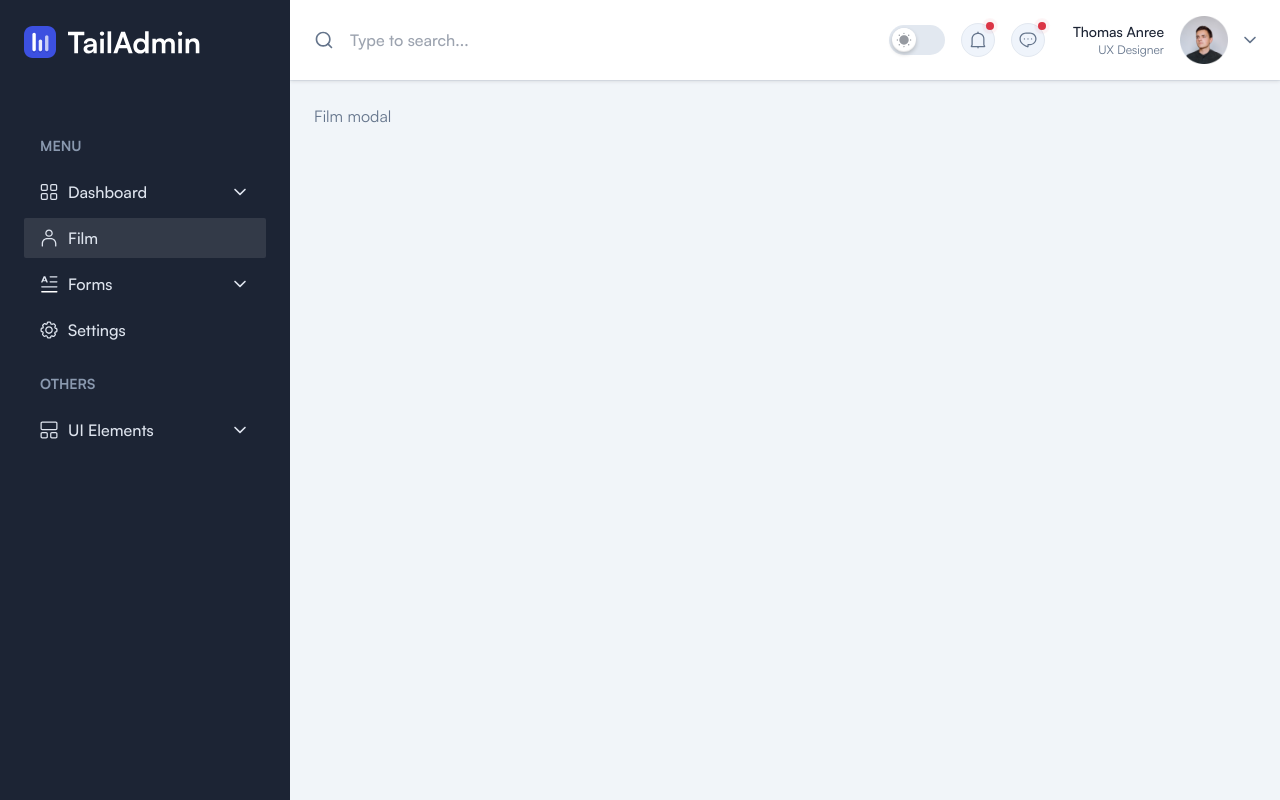
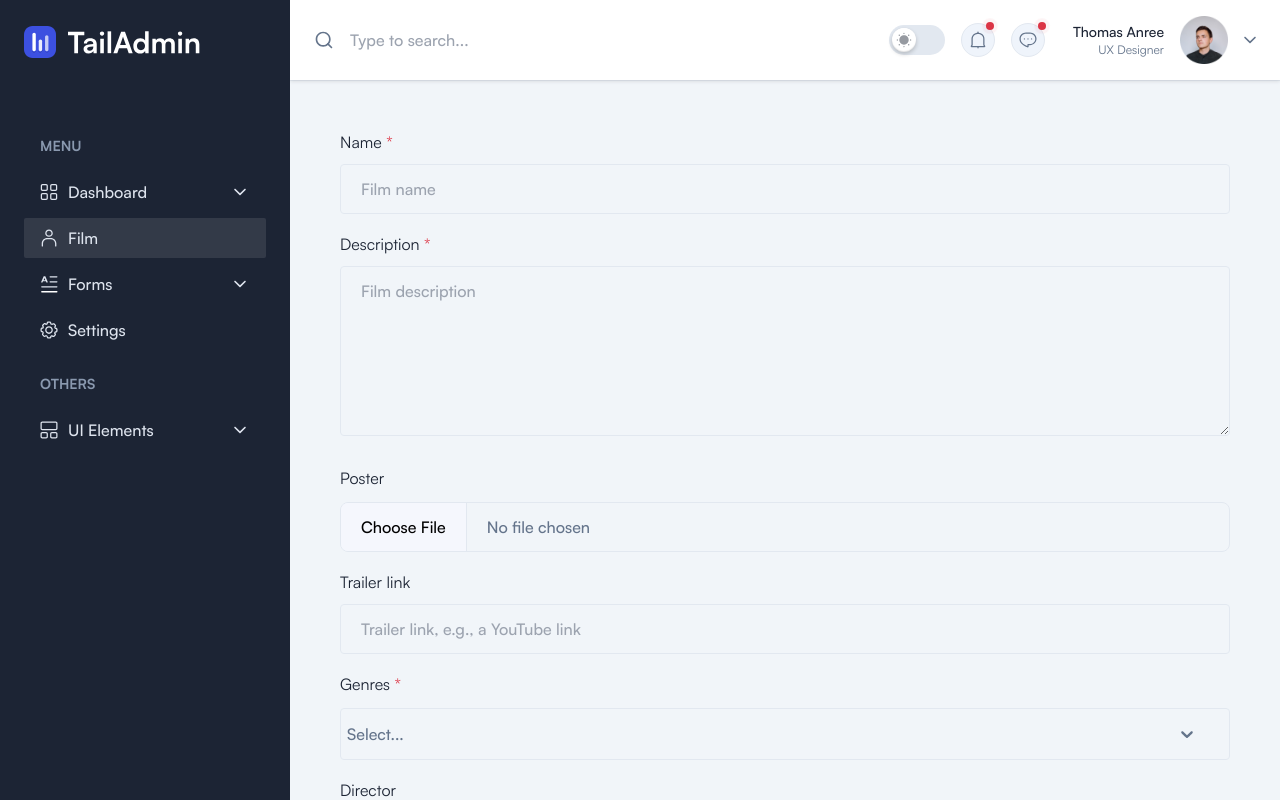
Before and after one commit to duc-lt-mor/cinema-admin-ui, a Next.js app: page /film/new in a window 1280 px wide. Built offline with nearby package versions, Linux system fonts and the light colour scheme; a web font is replaced by a local one.

Commit message:
wip - film modal ui

```diff
--- a/app/film/[id]/page.tsx
+++ b/app/film/[id]/page.tsx
@@ -1,9 +1,144 @@
+"use client";
 import AuthLayout from "@/app/layouts/auth-layout";
+import { useForm } from "react-hook-form";
+import Select from "react-select";
+
+enum FilmGenre {
+  ACTION = "action",
+  DRAMA = "drama",
+  COMEDY = "comedy",
+  HORROR = "horror",
+  PSYCHOLOGICAL = "psychological",
+  THRILLER = "thriller",
+  FICTION = "fiction",
+  ROMANCE = "romance",
+}
 
 const FilmModal = () => {
+  const { handleSubmit } = useForm();
   return (
     <AuthLayout>
-      <p>Film modal</p>
+      <form onSubmit={handleSubmit((data) => console.log(data))}>
+        <div className="p-6.5">
+          <div className="mb-4.5">
+            <label className="mb-2.5 block text-black dark:text-white">
+              Name <span className="text-meta-1">*</span>
+            </label>
+            <input
+              type="text"
+              placeholder="Film name"
+              required
+              className="w-full rounded border-[1.5px] border-stroke bg-transparent py-3 px-5 font-medium outline-none transition focus:border-primary active:border-primary disabled:cursor-default disabled:bg-whiter dark:border-form-strokedark dark:bg-form-input dark:focus:border-primary"
+            />
+          </div>
+
+          <div className="mb-6">
+            <label className="mb-2.5 block text-black dark:text-white">
+              Description <span className="text-meta-1">*</span>
+            </label>
+            <textarea
+              rows={6}
+              placeholder="Film description"
+              required
+              className="w-full rounded border-[1.5px] border-stroke bg-transparent py-3 px-5 font-medium outline-none transition focus:border-primary active:border-primary disabled:cursor-default disabled:bg-whiter dark:border-form-strokedark dark:bg-form-input dark:focus:border-primary"
+            ></textarea>
+          </div>
+
+          <div className="mb-4.5">
+            <label className="mb-3 block text-black dark:text-white">
+              Poster
+            </label>
+            <input
+              type="file"
+              className="w-full cursor-pointer rounded-lg border-[1.5px] border-stroke bg-transparent font-medium outline-none transition file:mr-5 file:border-collapse file:cursor-pointer file:border-0 file:border-r file:border-solid file:border-stroke file:bg-whiter file:py-3 file:px-5 file:hover:bg-primary file:hover:bg-opacity-10 focus:border-primary active:border-primary disabled:cursor-default disabled:bg-whiter dark:border-form-strokedark dark:bg-form-input dark:file:border-form-strokedark dark:file:bg-white/30 dark:file:text-white dark:focus:border-primary"
+            />
+          </div>
+
+          <div className="mb-4.5">
+            <label className="mb-2.5 block text-black dark:text-white">
+              Trailer link
+            </label>
+            <input
+              type="text"
+              placeholder="Trailer link, e.g., a YouTube link"
+              className="w-full rounded border-[1.5px] border-stroke bg-transparent py-3 px-5 font-medium outline-none transition focus:border-primary active:border-primary disabled:cursor-default disabled:bg-whiter dark:border-form-strokedark dark:bg-form-input dark:focus:border-primary"
+            />
+          </div>
+
+          <div className="mb-4.5">
+            <label
+              className="mb-3 block text-black dark:text-white"
+              htmlFor="film-genres"
+            >
+              Genres <span className="text-meta-1">*</span>
+            </label>
+
+            <Select
+              isMulti
+              required
+              name="film-genres"
+              options={Object.values(FilmGenre).map((genre) => {
+                return {
+                  value: genre,
+                  label: genre,
+                };
+              })}
+              className="relative z-20 w-full rounded border border-stroke p-1.5 pr-8 font-medium outline-none transition focus:border-primary active:border-primary dark:border-form-strokedark dark:bg-form-input"
+              unstyled
+              styles={{
+                multiValue: (base) => {
+                  return {
+                    ...base,
+                    display: "flex",
+                    flexWrap: "wrap",
+                    alignItems: "center",
+                  };
+                },
+                multiValueLabel(base) {
+                  return {
+                    ...base,
+                    boxSizing: "border-box",
+                    borderStyle: "solid",
+                    margin: "0.375rem",
+                    borderRadius: "0.25rem",
+                    borderWidth: ".5px",
+                    paddingLeft: "0.625rem",
+                    paddingRight: "0.625rem",
+                    paddingTop: "0.375rem",
+                    paddingBottom: "0.375rem",
+                    fontSize: "1rem",
+                    lineHeight: "1.25rem",
+                    fontWeight: "500",
+                    borderColor: "rgb(46 58 71)",
+                    backgroundColor: "rgb(255 255 255 / 0.3)",
+                  };
+                },
+              }}
+            />
+            {/* </div> */}
+          </div>
+
+          <div className="mb-4.5">
+            <label className="mb-2.5 block text-black dark:text-white">
+              Director
+            </label>
+            <input
+              type="text"
+              placeholder="Director name"
+              className="w-full rounded border-[1.5px] border-stroke bg-transparent py-3 px-5 font-medium outline-none transition focus:border-primary active:border-primary disabled:cursor-default disabled:bg-whiter dark:border-form-strokedark dark:bg-form-input dark:focus:border-primary"
+            />
+          </div>
+
+          <div className="buttons flex flex-row-reverse gap-5">
+            <button className="flex w-70 justify-center rounded bg-whiten p-3 font-medium text-danger">
+              Cancel
+            </button>
+            <button className="flex w-70 justify-center rounded bg-primary p-3 font-medium text-gray">
+              Submit
+            </button>
+          </div>
+        </div>
+      </form>
     </AuthLayout>
   );
 };
```
